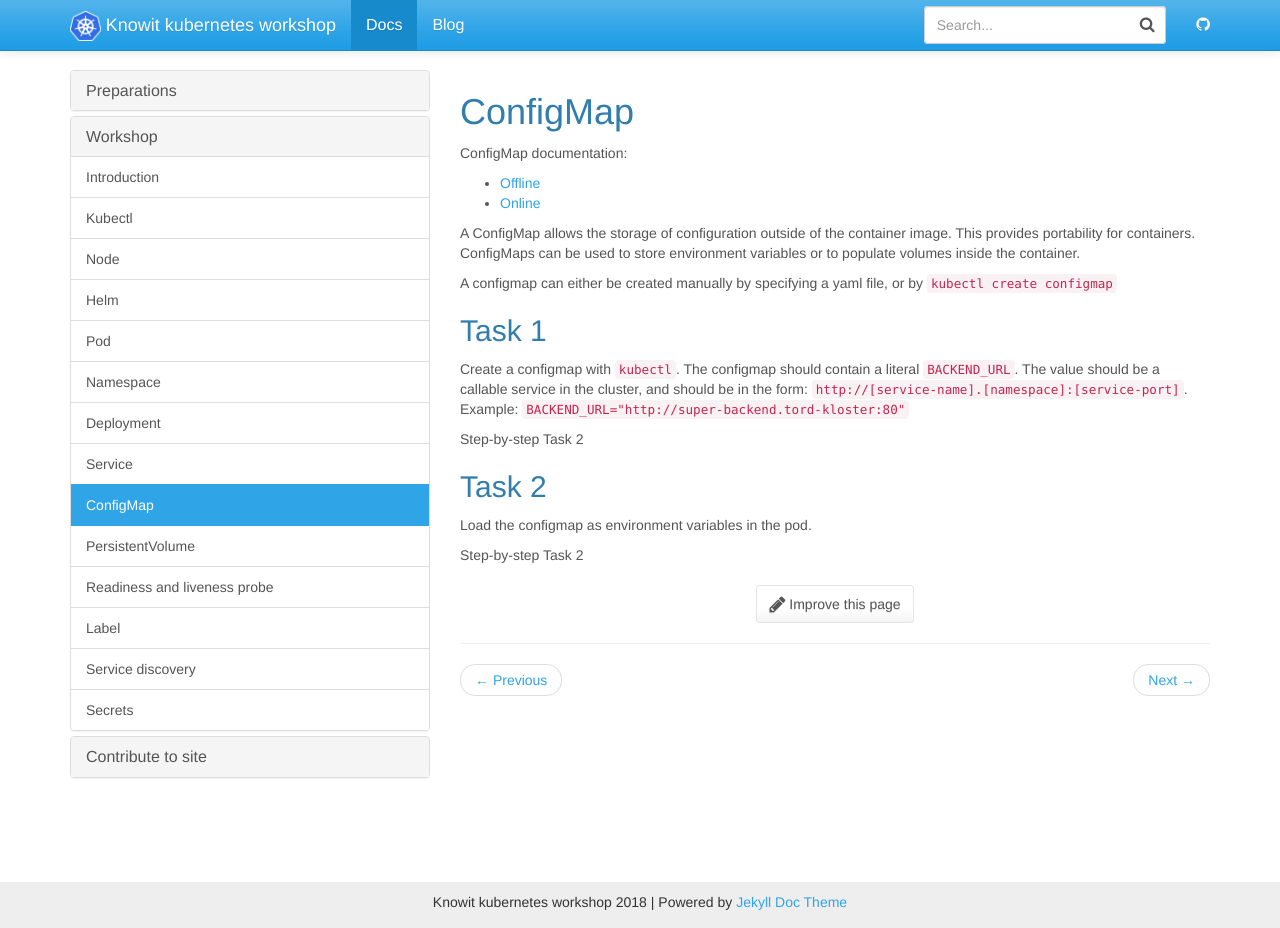
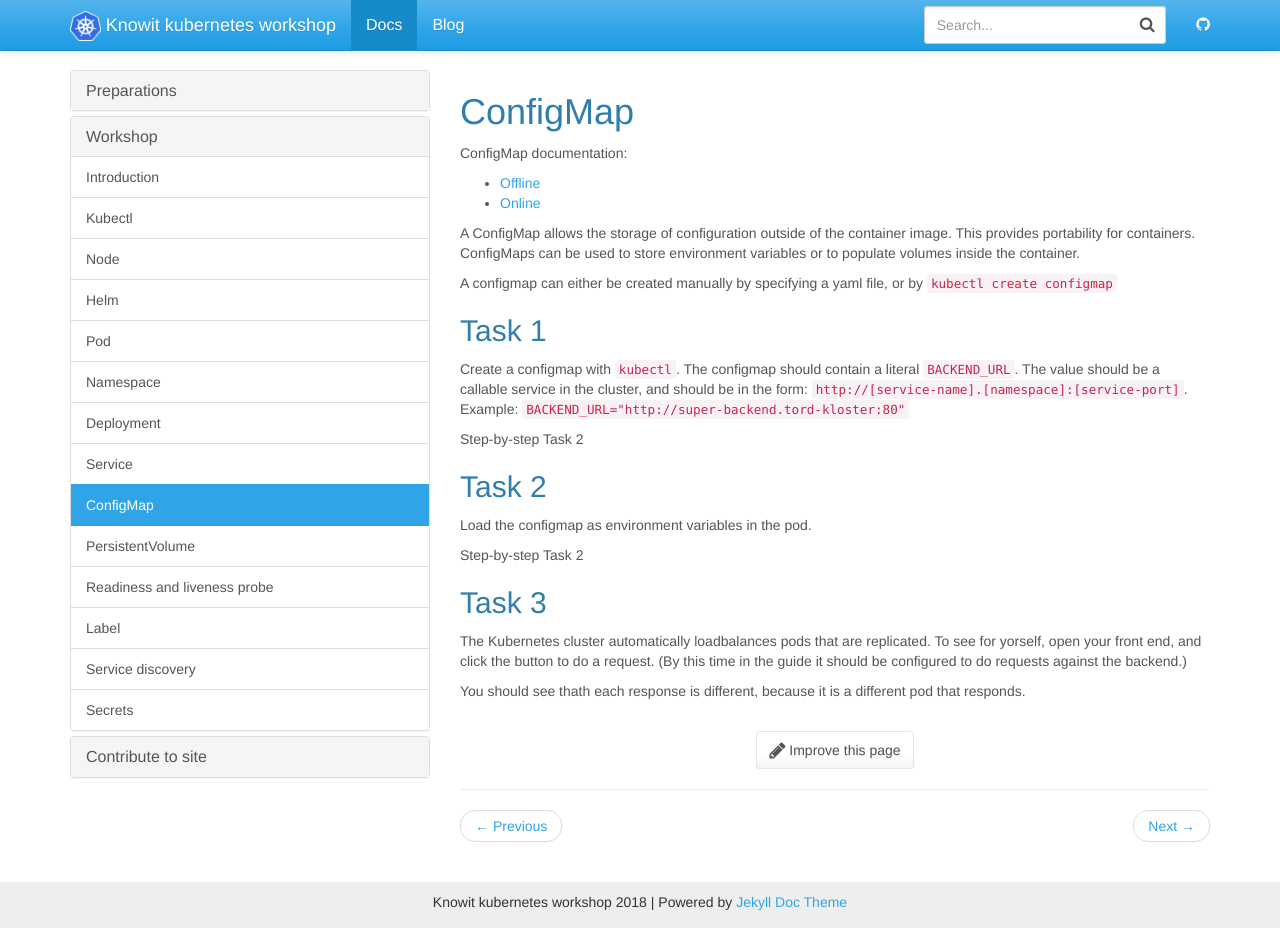
Before and after one commit to knowit/kubernetes-workshop, a Jekyll site: the page built from docs/_docs/workshop/configmap.md, in a window 1280 px wide and 928 px high. Built offline with Jekyll 4.4.1, drawn with Linux system fonts in a browser that asks for light colours.

Commit message:
Update configmap.md

````diff
--- a/docs/_docs/workshop/configmap.md
+++ b/docs/_docs/workshop/configmap.md
@@ -42,6 +42,14 @@ containers:
 ```
 </div>
 </details>
+
+## Task 3
+
+The Kubernetes cluster automatically loadbalances pods that are replicated. To see for
+yorself, open your front end, and click the button to do a request. (By this time in the guide it should be
+configured to do requests against the backend.)
+
+You should see thath each response is different, because it is a different pod that responds.
 
 {% comment %}
 
````
